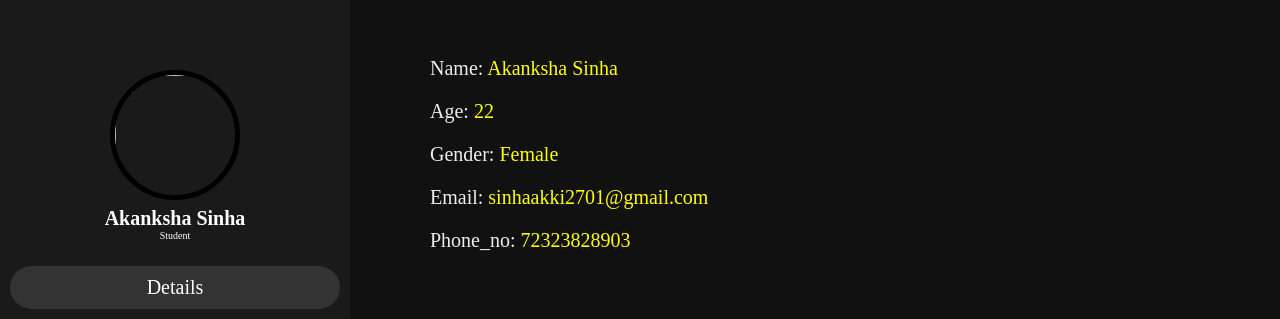
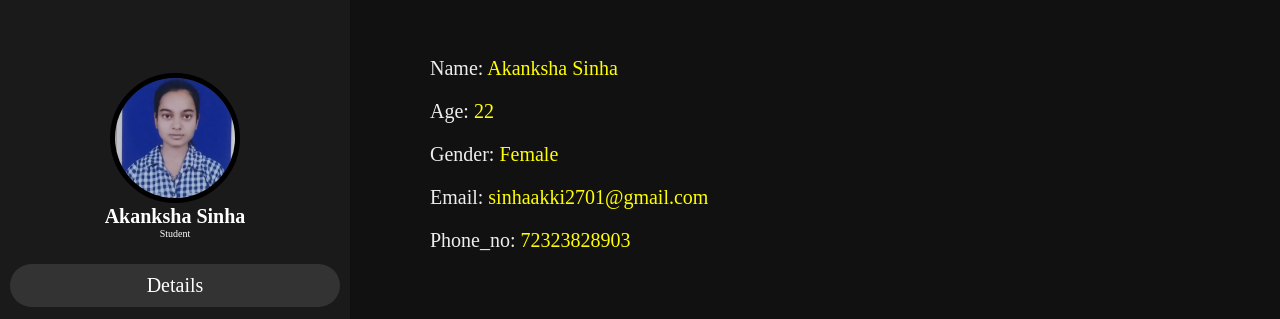
Before and after one commit to Akanksha270/port, a plain HTML site: page index.html in a window 1280 px wide. Shown: the part 111-430 px from the top of the page. Drawn offline with Linux system fonts and the light colour scheme.

Commit message:
Update index.html

```diff
--- a/index.html
+++ b/index.html
@@ -10,7 +10,7 @@
 <body>
     <header>
        <div class="user">
-       <img src="photo.jpg">
+       <img src="Passportsize photo.jpg">
        <h5 class="nm">Akanksha Sinha</h5>
        <p class="jb">Student</p>
        </div>
```
